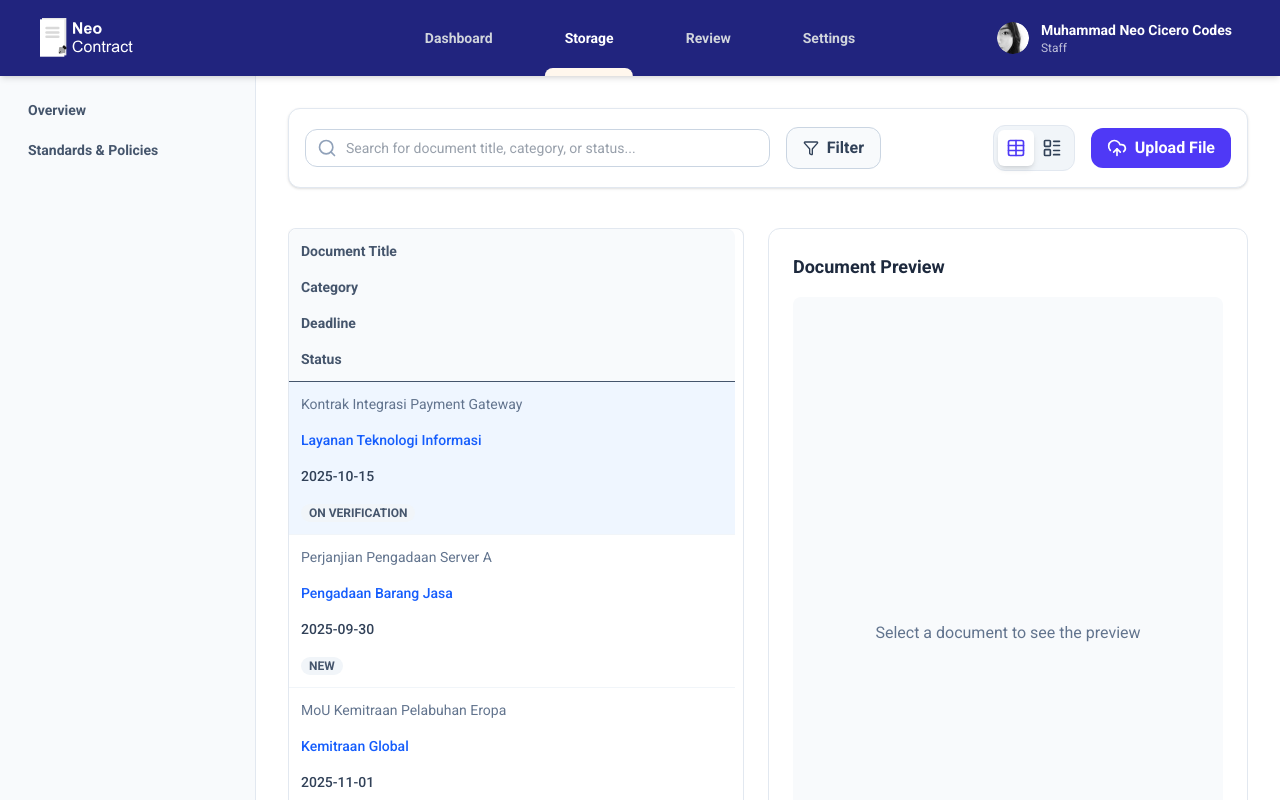
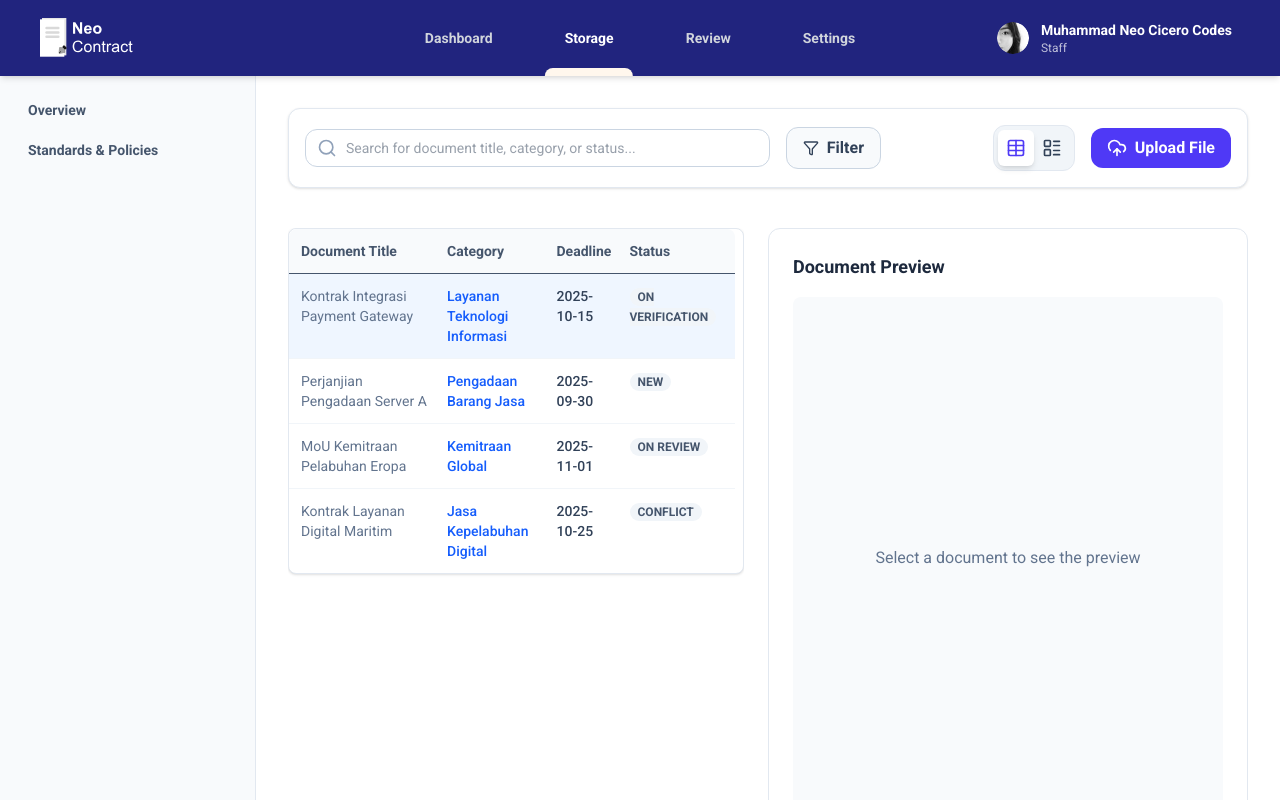
Before and after one commit to taufiqrmadhana/cybergsecurity, a Next.js app in the folder cybergsecurity/: page /pages/storage in a window 1280 px wide. Built offline with nearby package versions, Linux system fonts and the light colour scheme.

Commit message:
fix : display bug in table

```diff
--- a/cybergsecurity/src/app/components/storage/KanbanBoard.tsx
+++ b/cybergsecurity/src/app/components/storage/KanbanBoard.tsx
@@ -41,11 +41,9 @@ export const KanbanBoard = ({ contracts, onSelectContract, onUpdateStatus }: Kan
     if (!destination) return;
     if (destination.droppableId === source.droppableId) return;
 
-    // FIX: Mengkonversi ID string dari DND ke Number agar cocok dengan ID di state
     const contractId = Number(draggableId);
     const newStatus = destination.droppableId as ContractStatus;
 
-    // Panggil handler dari StoragePage
     onUpdateStatus(contractId, newStatus);
   };
 
--- a/cybergsecurity/src/app/components/storage/KanbanCard.tsx
+++ b/cybergsecurity/src/app/components/storage/KanbanCard.tsx
@@ -24,7 +24,6 @@ export const KanbanCard = ({ contract, index, onClick }: KanbanCardProps) => {
           {...provided.dragHandleProps}
           style={{
             ...provided.draggableProps.style,
-            // Styling tambahan saat item sedang di-drag
             opacity: snapshot.isDragging ? 0.9 : 1,
             backgroundColor: snapshot.isDragging ? '#f1f5f9' : 'white',
           }}
--- a/cybergsecurity/src/app/components/storage/KanbanColumn.tsx
+++ b/cybergsecurity/src/app/components/storage/KanbanColumn.tsx
@@ -23,7 +23,6 @@ export const KanbanColumn = ({ columnId, title, contracts, onSelectContract }: K
             className="flex-1 overflow-y-auto pr-2"
             {...provided.droppableProps}
             ref={provided.innerRef}
-            // Tambahkan background styling saat di-hover/drag
             style={{
               backgroundColor: snapshot.isDraggingOver ? 'rgba(0,0,0,0.05)' : 'transparent',
               minHeight: '20px'
--- a/cybergsecurity/src/app/pages/storage/page.tsx
+++ b/cybergsecurity/src/app/pages/storage/page.tsx
@@ -95,7 +95,7 @@ const TableView = ({ data, selectedContract, onSelectContract }: TableViewProps)
                 columns={contractColumns}
                 selectedItem={selectedContract}
                 onSelectItem={onSelectContract}
-                gridClassName="grid-cols-4 col-span-3 col-span-2 col-span-3"
+                gridClassName="grid-cols-12 col-span-3 col-span-2 col-span-3"
             />
         </div>
     );
@@ -115,13 +115,11 @@ const StoragePage = () => {
     const handleUpdateContractStatus = (contractId: number | string, newStatus: ContractStatus) => {
         setContracts(prevContracts =>
             prevContracts.map(contract =>
-                // FIX: Membandingkan ID numerik agar konsisten
                 Number(contract.id) === Number(contractId)
                     ? { ...contract, status: newStatus }
                     : contract
             )
         );
-        // Memperbarui preview jika kontrak yang dipindahkan sedang dipilih
         if (selectedContract && Number(selectedContract.id) === Number(contractId)) {
             setSelectedContract(prev => prev ? { ...prev, status: newStatus } : null);
         }
```
